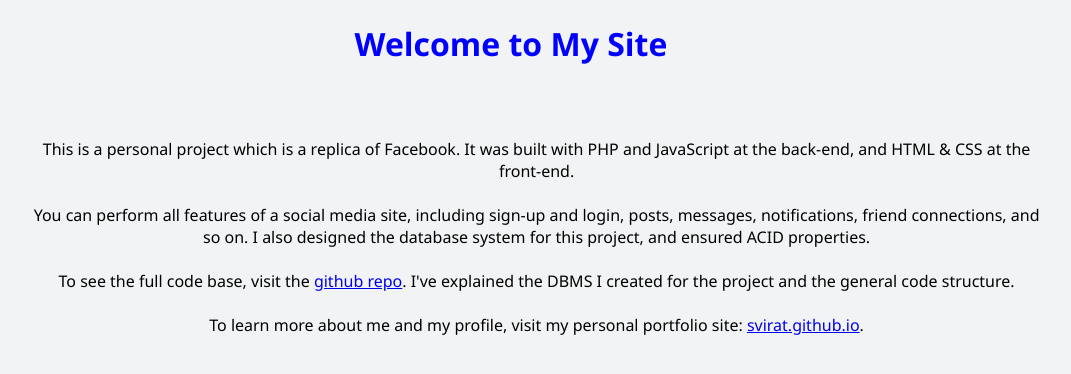
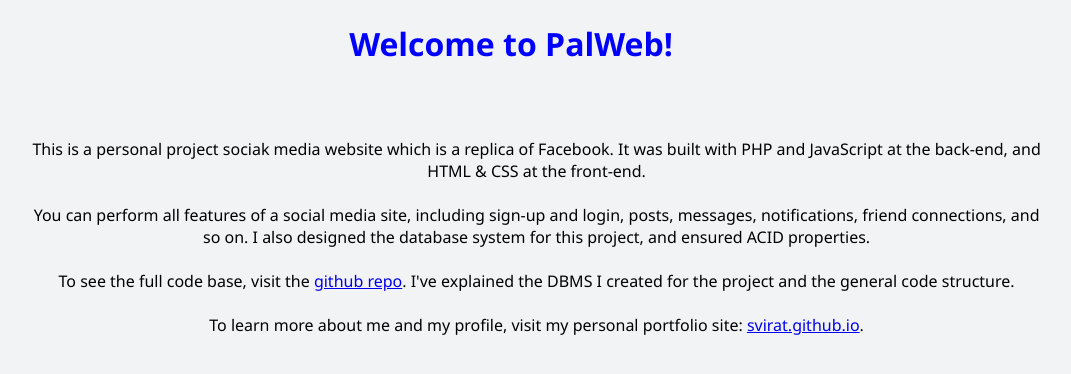
Before and after one commit to SVirat/Social-Network, a PHP site: page /door.php in a window 1280 px wide, after a click on "About". Shown: the part 54-428 px from the top of the page, without its empty margins (129-1200 px from the left). Run offline with PHP 8.4, Linux system fonts and the light colour scheme; data that the repository does not hold is empty.

Commit message:
Added PalWeb branding

```diff
--- a/door.php
+++ b/door.php
@@ -26,11 +26,11 @@
     <div id="about" style="display:none">
         <br>
         <h1 class="glow classy-font">
-            <center>Welcome to My Site</center>
+            <center>Welcome to PalWeb!</center>
         </h1>
         <br>
         <div class="about-info">
-            This is a personal project which is a replica of Facebook. It was built with PHP and JavaScript at the back-end, and
+            This is a personal project sociak media website which is a replica of Facebook. It was built with PHP and JavaScript at the back-end, and
             HTML & CSS at the front-end.<br><br>
             You can perform all features of a social media site, including sign-up and login, posts, messages, notifications,
             friend connections, and so on. I also designed the database system for this project, and ensured ACID properties.<br><br>
```
